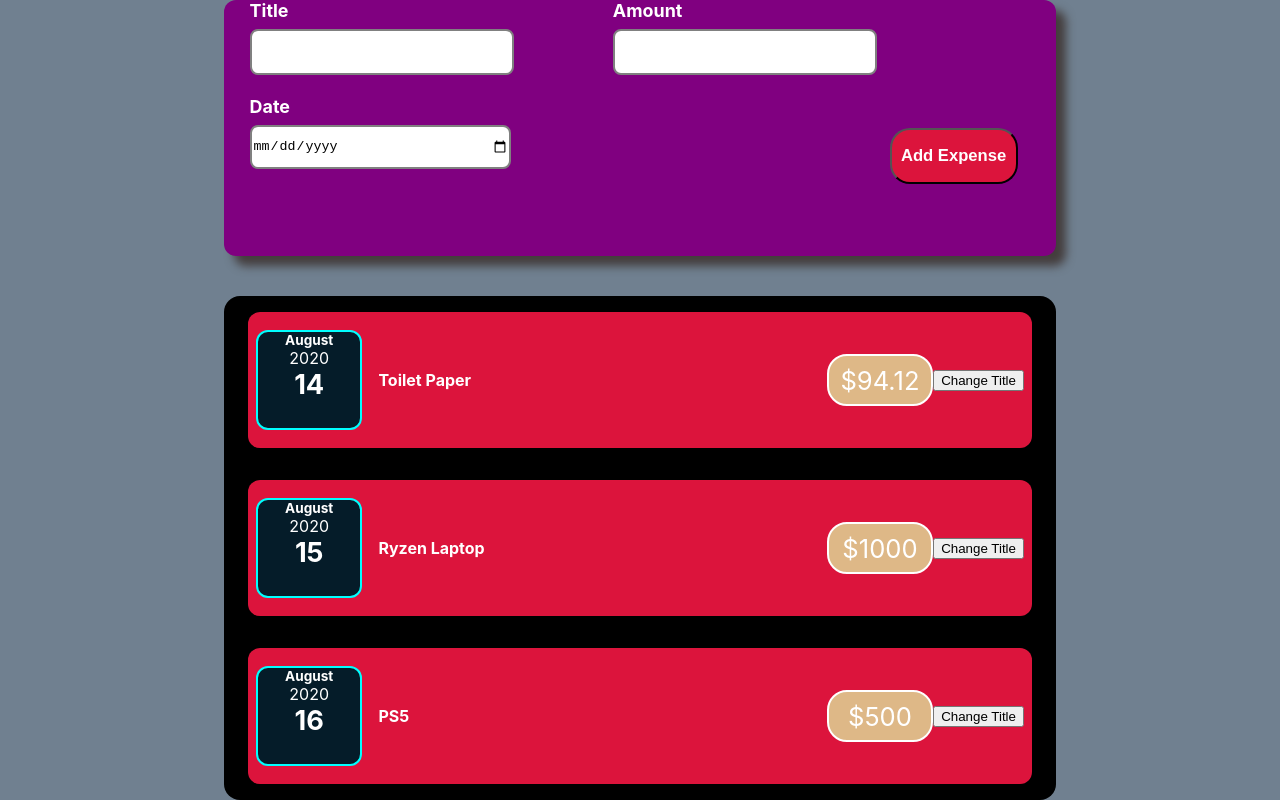
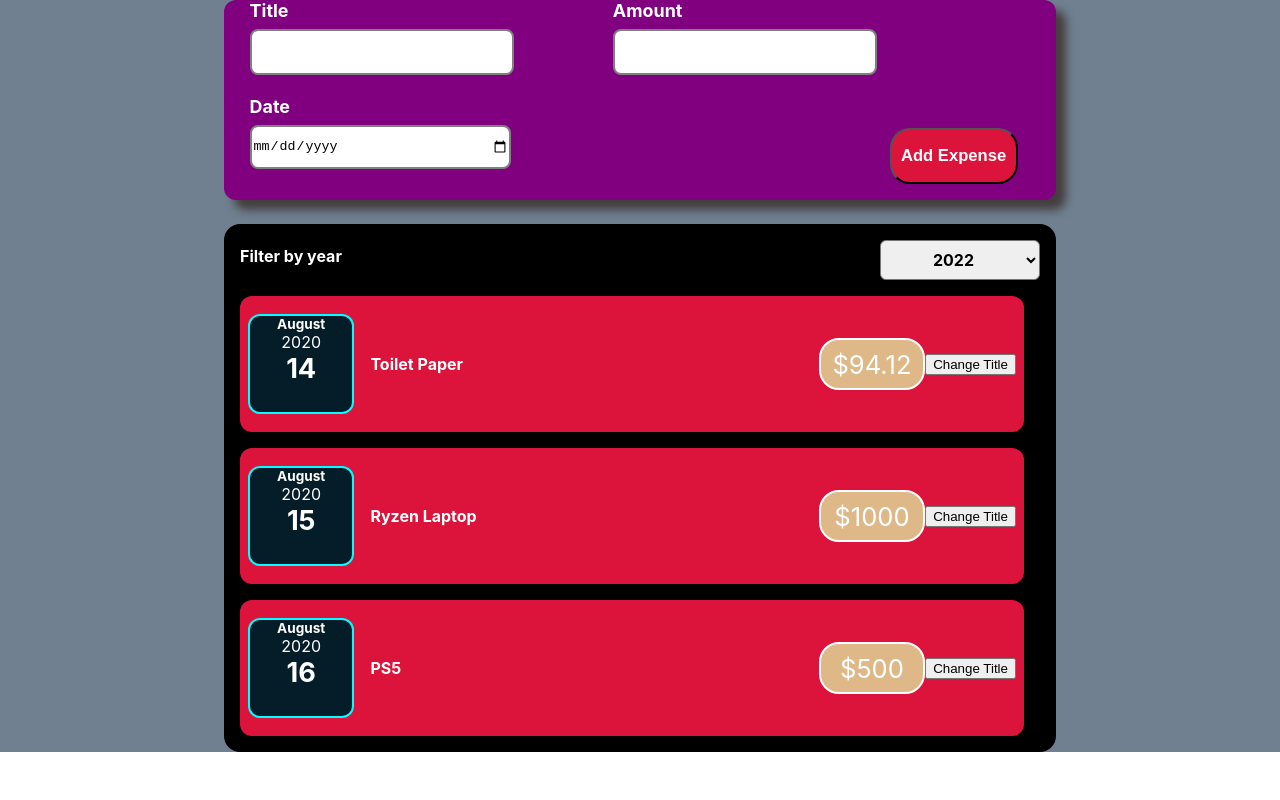
Before and after one commit to PrabeshPP/ReactJS_Learn, a React (Create React App) app: page / in a window 1280 px wide. Built offline with nearby package versions, Linux system fonts and the light colour scheme.

Commit message:
dynamic list in ReactJS

```diff
--- a/src/App.css
+++ b/src/App.css
@@ -1,7 +1,5 @@
 .main{
   background-color:#708090;
-  height: 100vh;
-  width: 100vw;
   display: flex;
   flex-direction: column;
   align-items: center;
@@ -9,13 +7,12 @@
 }
 
 .App-main1{
-  margin-top: 5vh;
+  margin-top: 3vh;
   width: 65vw;
   background-color:black;
-  columns: auto;
   border-radius: 16px;
- display: flex;
+ /* display: flex;
  flex-direction: column;
- align-items: center;
+ align-items: center; */
 
 }
--- a/src/App.js
+++ b/src/App.js
@@ -43,9 +43,13 @@ function App() {
 <NewExpense onNewExpense={addExpenseHandler}/>
 
    <div className='App-main1'>
-   <ExpenseItem title={expenses[0].title} amount={expenses[0].amount} date={expenses[0].date}/>
-   <ExpenseItem title={expenses[1].title} amount={expenses[1].amount} date={expenses[1].date}/>
-   <ExpenseItem title={expenses[2].title} amount={expenses[2].amount} date={expenses[2].date}/>
+  <ExpensesFilter/>
+   {expenses.map((item)=>(
+     <ExpenseItem
+     title={item.title}
+     amount={item.amount}
+     date={item.date}/>
+   ))}
    </div>
     </div>
 
--- a/src/components/NewExpense/NewExpense.css
+++ b/src/components/NewExpense/NewExpense.css
@@ -1,6 +1,6 @@
 .NewExpense{
     background-color: purple;
-    height: 40vh;
+    height:25vh;
     width: 65vw;
     border-radius: 12px;
     box-shadow: 10px 10px 10px rgb(68, 61, 61);
--- a/src/index.css
+++ b/src/index.css
@@ -5,6 +5,8 @@ body {
     sans-serif;
   -webkit-font-smoothing: antialiased;
   -moz-osx-font-smoothing: grayscale;
+
+
 }
 
 code {
```
